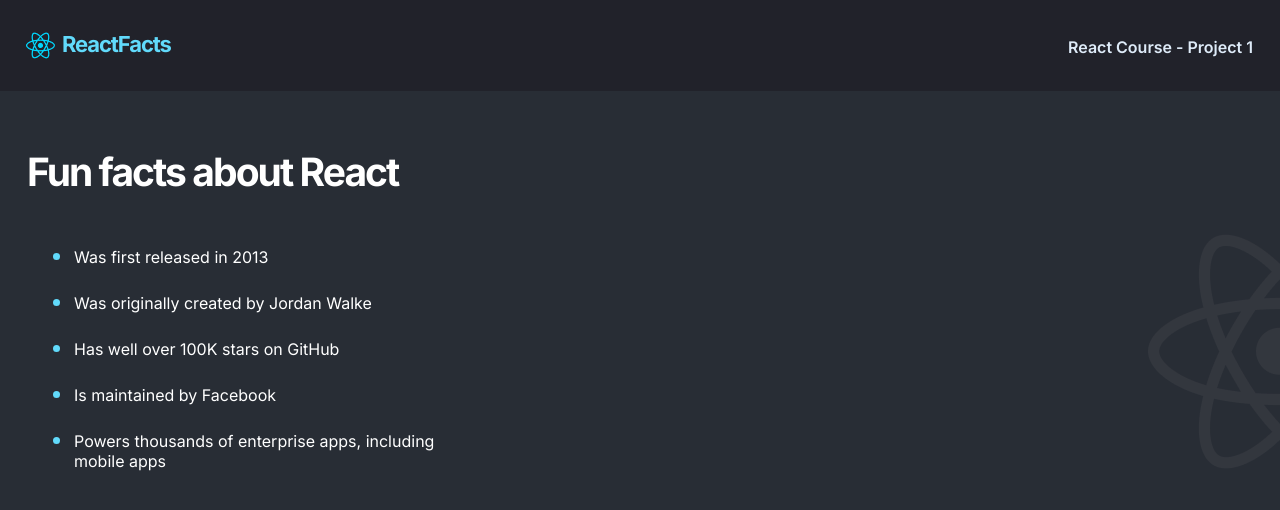
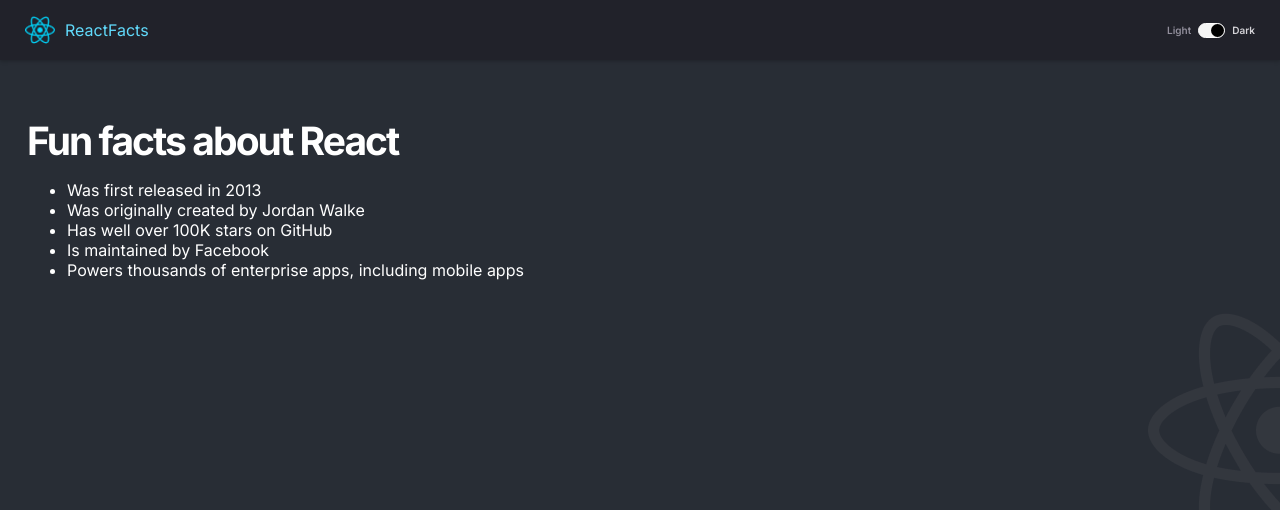
Before and after one commit to tsilvas0113/first-reactpage, a React (Create React App) app: page / in a window 1280 px wide. Shown: the top 510 px of the page. Built offline with nearby package versions, Linux system fonts and the light colour scheme.

Commit message:
Add light/dark mode toggle and functionality

```diff
--- a/src/App.js
+++ b/src/App.js
@@ -3,10 +3,21 @@
 import Main from "./components/Main"
 
 function App () {
+    const [darkMode, setDarkMode] = React.useState(true)
+
+    function toggle() {
+        setDarkMode(prevState => !prevState)
+    }
+
     return (
         <div className="container">
-            <Navbar />
-            <Main />
+            <Navbar
+                darkMode={darkMode}
+                toggleDarkMode={() => toggle(darkMode)}
+            />
+            <Main
+                darkMode={darkMode}
+            />
         </div>
     )
 }
--- a/src/components/Main.js
+++ b/src/components/Main.js
@@ -1,17 +1,17 @@
 import React from "react"
 
-function Main () {
+function Main (props) {
     return (
-        <div className="main-container">
-            <h1 className="title">Fun facts about React</h1>
-            <ul className="main-list">
+        <main className={props.darkMode ? "dark" : ""}>
+            <h1 className="main--title">Fun facts about React</h1>
+            <ul className="main-facts">
                 <li>Was first released in 2013</li>
                 <li>Was originally created by Jordan Walke</li>
                 <li>Has well over 100K stars on GitHub</li>
                 <li>Is maintained by Facebook</li>
                 <li>Powers thousands of enterprise apps, including mobile apps</li>
             </ul>
-        </div>
+        </main>
     )
 }
 
--- a/src/components/Navbar.js
+++ b/src/components/Navbar.js
@@ -1,14 +1,18 @@
 import React from "react"
 import logo from '../reactjs-icon.png'
 
-function Navbar () {
+function Navbar (props) {
     return (
-        <nav className="nav-container">
-            <div className="logo-container">
-                <img src={logo} className='logo' alt='logo-image' />
-                <div className="logo-text">ReactFacts</div>
+        <nav className={props.darkMode ? "dark" : ""}>
+            <img src={logo} className='nav--logo_icon' alt='logo-image' />
+            <div className="nav--logo_text">ReactFacts</div>
+            <div className="toggler">
+                <p className="toggler--light">Light</p>
+                <div className="toggler--slider" onClick={props.toggleDarkMode}>
+                    <div className="toggler--slider--circle"></div>
+                </div>
+                <p className="toggler--dark">Dark</p>
             </div>
-            <div className="nav-text">React Course - Project 1</div>
         </nav>
     )
 }
--- a/src/index.css
+++ b/src/index.css
@@ -1,74 +1,130 @@
 * {
     box-sizing: border-box;
-    margin: 0;
-    padding: 0;
     font-family: 'Inter', sans-serif;
 }
 
-body {
-    background-color: #282d35;
+h1,
+h2,
+h3,
+h4,
+h5,
+h6,
+p {
+    margin: 0;
 }
 
-.nav-container {
-    display: flex;
-    background-color: #21222A;
+body {
+    margin: 0;
 }
 
-.logo-container {
+.container {
     display: flex;
-    margin-top: 31px;
-    margin-left: 26px;
-    margin-bottom: 31px;
+    flex-direction: column;
+    height: 100vh;
+}
+
+nav {
+    display: flex;
+    align-items: center;
+    background-color: #ffffff;
+    padding: 30px 25px;
+    height: 60px;
+    box-shadow: 0px 1px 4px rgba(0, 0, 0, 0.25);
+    z-index: 1;
+}
+
+nav.dark {
+    background-color: #21222a;
+}
+
+.nav--logo_icon {
+    width: 30px;
+    margin-right: 10px;
+}
+
+.nav--logo_text {
+    color: #61DAFB;
     margin-right: auto;
 }
 
-.logo {
-    width: 29px;
-    height: 29px;
+.nav--title {
+    color: #DEEBF8;
 }
 
-.logo-text {
-    font-weight: 700;
-    font-size: 22px;
-    line-height: 27px;
-    color: #61dafb;
-    margin-left: 7px;
+.toggler {
+    display: flex;
+    align-items: center;
+}
+
+.toggler p {
+    font-size: 0.625rem;
+    font-weight: 600;
+}
+
+.toggler--slider {
+    width: 25px;
+    height: 13px;
+    background-color: #2B283A;
+    border-radius: 2rem;
+    margin-inline: 7px;
+    cursor: pointer;
+    display: flex;
+    justify-content: flex-start;
+    align-items: center;
+    border: 1px solid black;
+    box-sizing: content-box;
+}
+
+nav.dark .toggler--slider {
+    border-color: white;
+    background-color: #F5F5F5;
+}
+
+.toggler--slider--circle {
+    height: 13px;
+    width: 13px;
+    background-color: white;
+    border-radius: 50%;
+}
+
+nav.dark .toggler--slider--circle {
+    background-color: black;
+}
+
+.toggler--light {
+    color: #2B283A;
+}
+
+nav.dark .toggler--light {
+    color: #918E9B;
+}
+
+.toggler--dark {
+    color: #D5D4D8;
+}
+
+nav.dark .toggler-dark {
+    color: #FFFFFF;
+}
+
+nav.dark .toggler--slider {
+    justify-content: flex-end;
+}
+
+.main--title {
+    margin: 0;
+    font-size: 39px;
     letter-spacing: -0.05em;
 }
 
-.nav-text {
-    font-weight: 600;
-    font-size: 16px;
-    line-height: 19px;
-    color: #deebf8;
-    margin-top: 38px;
-    margin-bottom: 32px;
-    margin-right: 27px;
+.main--facts {
+    margin-top: 46px;
+    max-width: 400px;
 }
 
-.title {
-   margin-left: 27px;
-   margin-right: 99px;
-   margin-top: 57px;
-   font-weight: 700;
-   font-size: 39px;
-   line-height: 47px;
-   color: #ffffff;
-   width: 424px;
-   letter-spacing: -0.05em;
-}
-
-.main-list {
-    margin-top: 46px;
-    margin-left: 74px;
-    color: #ffffff;
-    width: 390px;
-}
-
-.main-list > li {
-    margin-bottom: 20px;
-    font-weight: 400;
-    font-size: 16px;
+.main--facts > li {
+    line-height: 19px;
+    padding-block: 10px;
 }
 
 .main-list > li::marker {
@@ -76,8 +132,17 @@
     color: #61dafb;
 }
 
-.main-container {
+main {
+    padding: 57px 27px;
     background-image: url('./reactjs-icon\ 2.png');
     background-repeat: no-repeat;
-    background-position: right 120%;
+    background-position: right center;
+    flex: 1 1 auto;
+    background-color: white;
+    color: #2B283A;
 }
+
+main.dark {
+    background-color: #282d35;
+    color: white;
+}
```
